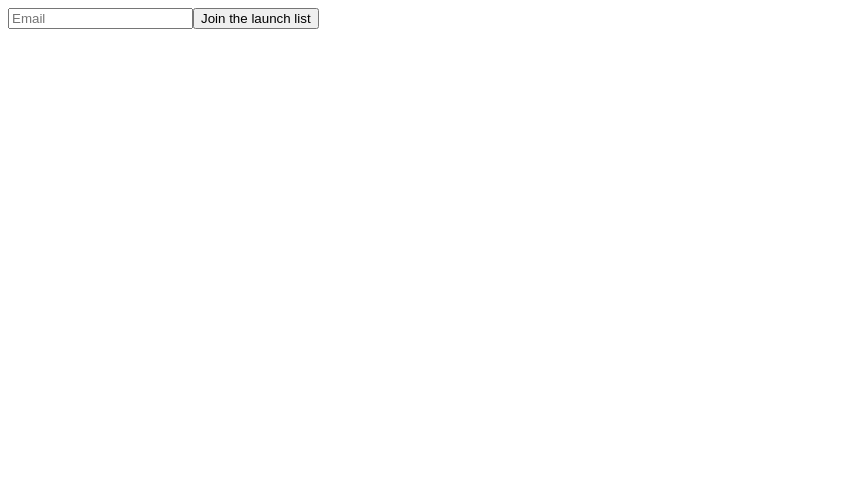
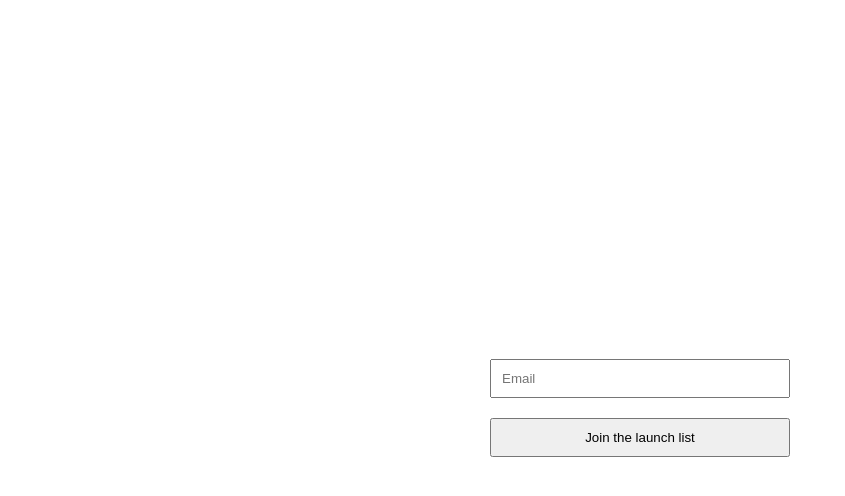
Before and after one commit to Cereal38/early-launch, an Angular app in the folder client/: page / in a window 1280 px wide. Shown: the top 496 px of the page, without its empty margins (0-845 px from the left). Built offline with nearby package versions, Linux system fonts and the light colour scheme.

Commit message:
Improve design of form

```diff
--- a/client/src/app/app.component.css
+++ b/client/src/app/app.component.css
@@ -0,0 +1,12 @@
+.main-form {
+  display: flex;
+  flex-direction: column;
+  align-items: center;
+  justify-content: center;
+  height: 100vh;
+  gap: 20px;
+}
+
+.field {
+  width: 300px;
+}
--- a/client/src/app/app.component.html
+++ b/client/src/app/app.component.html
@@ -1,8 +1,8 @@
 <main class="main">
   <div class="content">
-    <form>
-      <app-custom-text-field></app-custom-text-field>
-      <app-custom-button></app-custom-button>
+    <form class="main-form">
+      <app-custom-text-field class="field"></app-custom-text-field>
+      <app-custom-button class="field"></app-custom-button>
     </form>
   </div>
 </main>
--- a/client/src/app/lib/components/custom-button/custom-button.component.css
+++ b/client/src/app/lib/components/custom-button/custom-button.component.css
@@ -0,0 +1,4 @@
+button {
+  width: 100%;
+  padding: 10px;
+}
--- a/client/src/app/lib/components/custom-text-field/custom-text-field.component.css
+++ b/client/src/app/lib/components/custom-text-field/custom-text-field.component.css
@@ -0,0 +1,5 @@
+input {
+  width: 100%;
+  box-sizing: border-box;
+  padding: 10px;
+}
```
